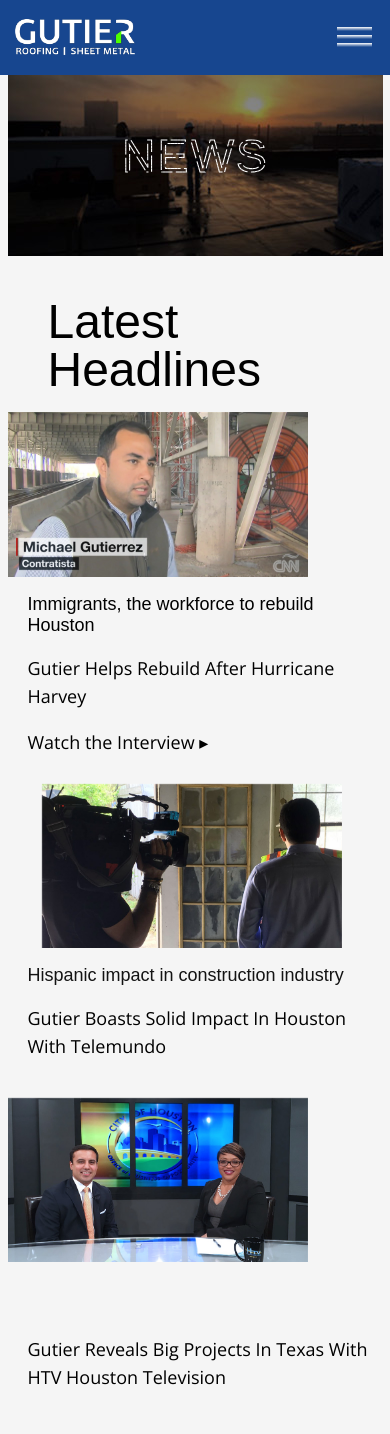
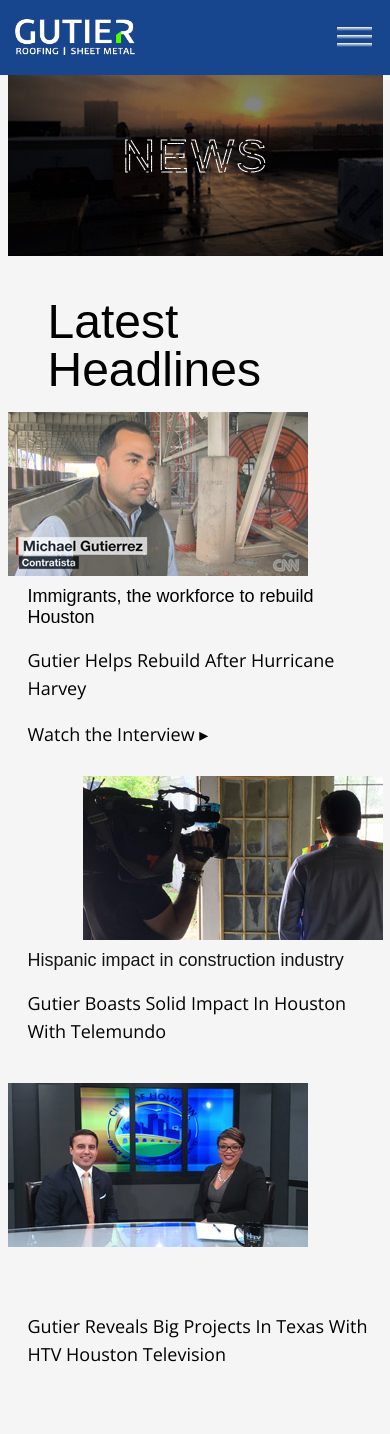
Before and after one commit to leonel-ai/gutier-spr18, a React (Create React App) app: page /news in a window 390 px wide. Shown: the top 1434 px of the page. Built offline with nearby package versions, Linux system fonts and the light colour scheme; a web font is replaced by a local one.

Commit message:
news mobile imgs

```diff
--- a/src/styles/pages/_news.scss
+++ b/src/styles/pages/_news.scss
@@ -334,7 +334,7 @@
     background-position: inherit;
 	}
 
-  .svg-news-desktop {display: none}
+  .svg-news-desktop, .news-img1, .news-img2, .news-img3 {display: none}
 
   .svg-news-mobile {
 		display: inherit;
@@ -401,18 +401,18 @@
     max-width: 375px;
 	}
 
-	.news-img1 {
+	.news-img1-m {
+    display: inherit;
 		grid-column: 1;
     padding: 0;
     padding-top: 24px;
 		justify-self: start !important;
   }
 
-  .news-img1 img{
+  .news-img1-m img{
 		grid-column: 1;
 		grid-row: 2;
 		opacity: 1;
-		width: 300px;
 		padding: 0;
   }
 
@@ -456,18 +456,18 @@
     }
 	}
 
-	.news-img2 {
+	.news-img2-m {
+    display: inherit;
 		grid-column: 1;
     padding: 0;
     padding-left: 34px;
-		justify-self: start !important;
+		justify-self: end !important;
   }
 
-  .news-img2 img{
+  .news-img2-m img{
 		grid-column: 1;
 		grid-row: 1;
 		opacity: 1;
-		width: 300px;
 		padding: 0;
   }
 
@@ -508,7 +508,8 @@
     }
 	}
 
-	.news-img3 {
+	.news-img3-m {
+    display: inherit;
 		grid-column: 1;
     padding: 0;
     padding-top: 10px;
@@ -516,11 +517,10 @@
 		justify-self: start !important;
   }
 
-  .news-img3 img{
+  .news-img3-m img{
 		grid-column: 1;
 		grid-row: 1;
 		opacity: 1;
-		width: 300px;
 		padding: 0;
   }
 
@@ -529,7 +529,7 @@
 		grid-row: 1 / 3;
 		justify-self: start !important;
     max-width: 0px;
-    max-height: 198px;
+    max-height: 0px;
     padding: 0;
     padding-left: 180px;
     opacity: .5;
```
